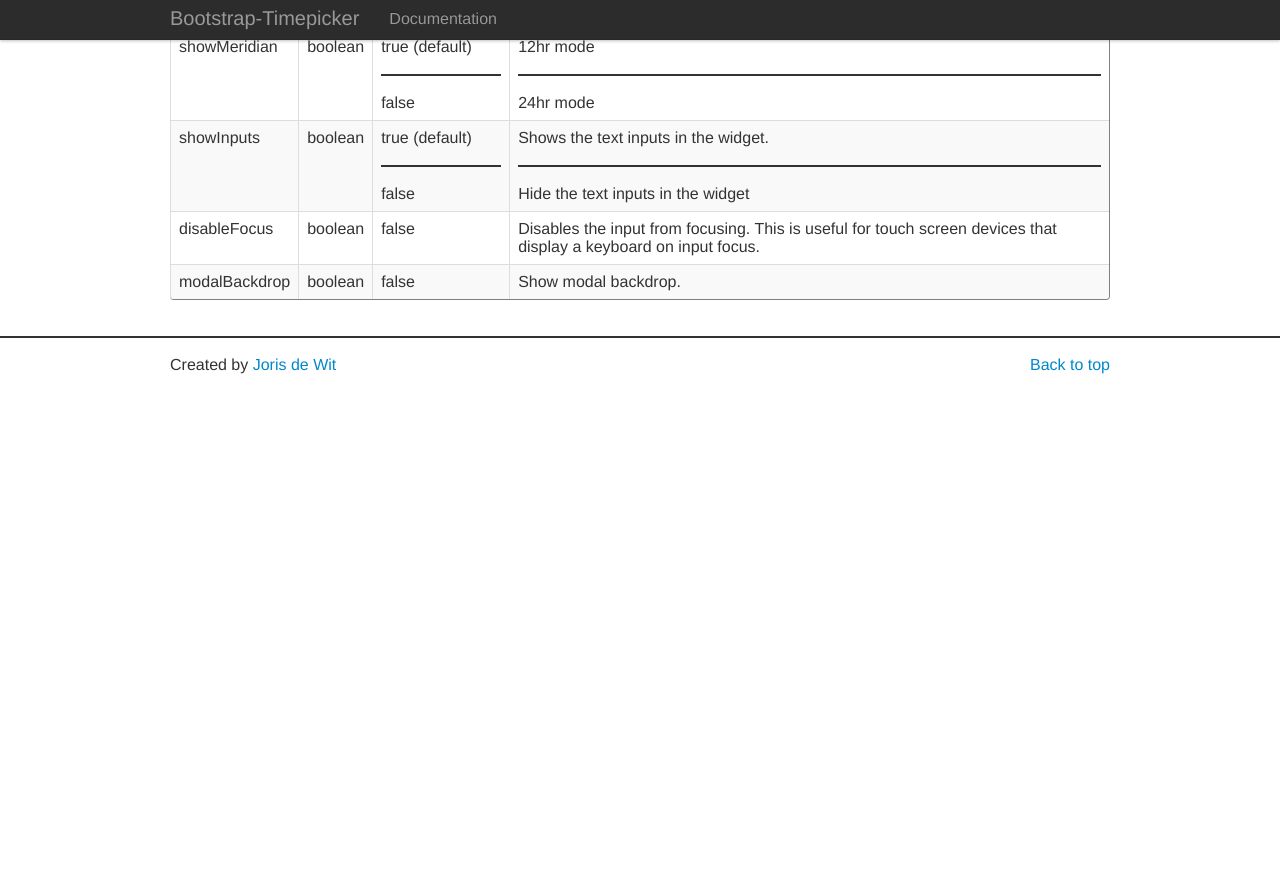
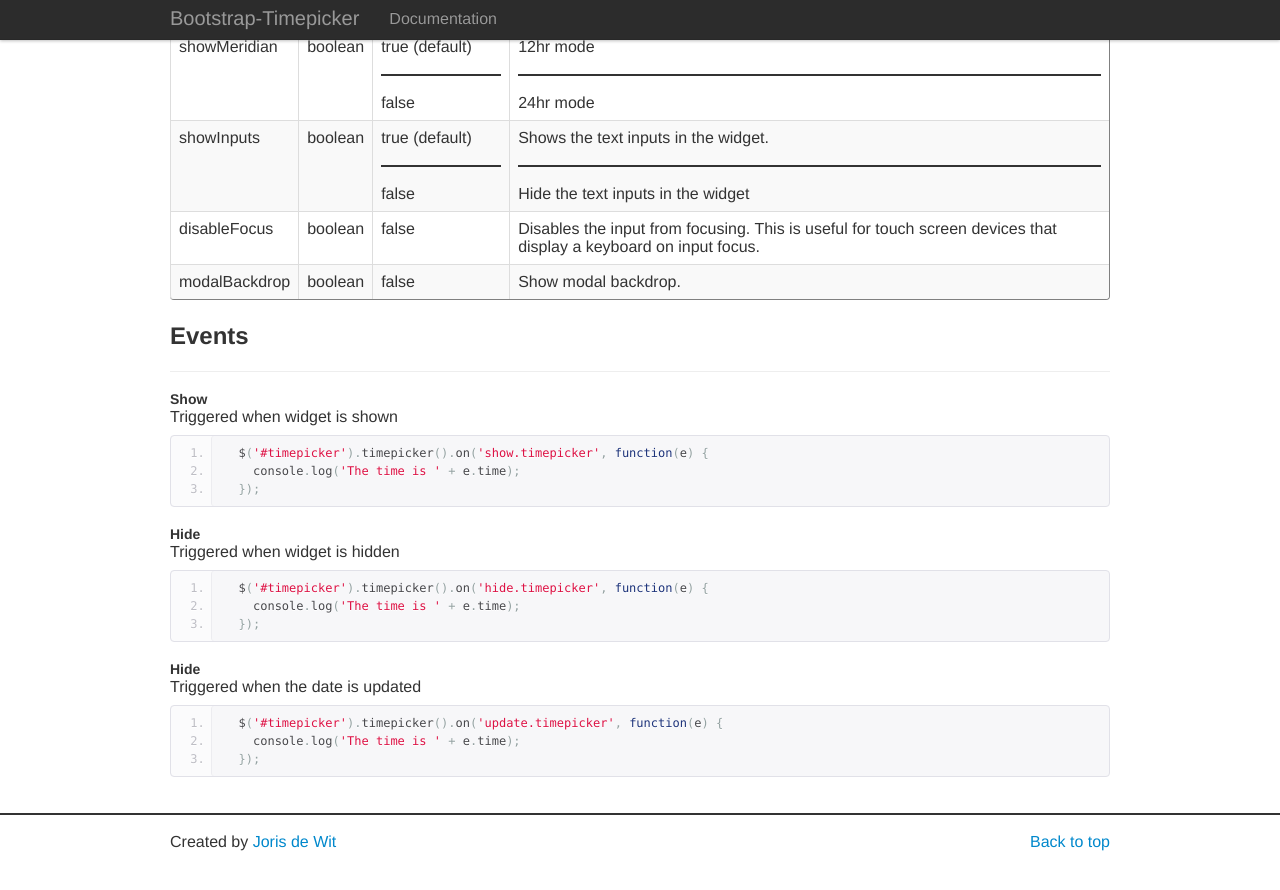
Before and after one commit to jdewit/bootstrap-timepicker, a Jekyll site: the page built from index.html, in a window 1280 px wide and 900 px high, scrolled down 1328 px. Shown: the top 890 px of the window. Built offline with Jekyll 4.4.1, drawn with Linux system fonts in a browser that asks for light colours; nearby versions of some CDN libraries; before the commit the page ends 1751 px from its top, so only the background shows below that.

Commit message:
add events to docs

```diff
--- a/index.html
+++ b/index.html
@@ -292,4 +292,30 @@ title: Timepicker for Twitter Bootstrap
             </tr>
         </tbody>
     </table>
+    <div class="page-header">
+        <h2>Events</h3>
+    </div>
+    <div>
+        <h4>Show</h4>
+        <p>Triggered when widget is shown</p>
+<pre class="prettyprint linenums">
+  $('#timepicker').timepicker().on('show.timepicker', function(e) {
+    console.log('The time is ' + e.time);
+  });
+</pre>
+        <h4>Hide</h4>
+        <p>Triggered when widget is hidden</p>
+<pre class="prettyprint linenums">
+  $('#timepicker').timepicker().on('hide.timepicker', function(e) {
+    console.log('The time is ' + e.time);
+  });
+</pre>
+        <h4>Hide</h4>
+        <p>Triggered when the date is updated</p>
+<pre class="prettyprint linenums">
+  $('#timepicker').timepicker().on('update.timepicker', function(e) {
+    console.log('The time is ' + e.time);
+  });
+</pre>
+    </div>
 </section>
```
Also changed, not shown: js/bootstrap-timepicker.min.js.
